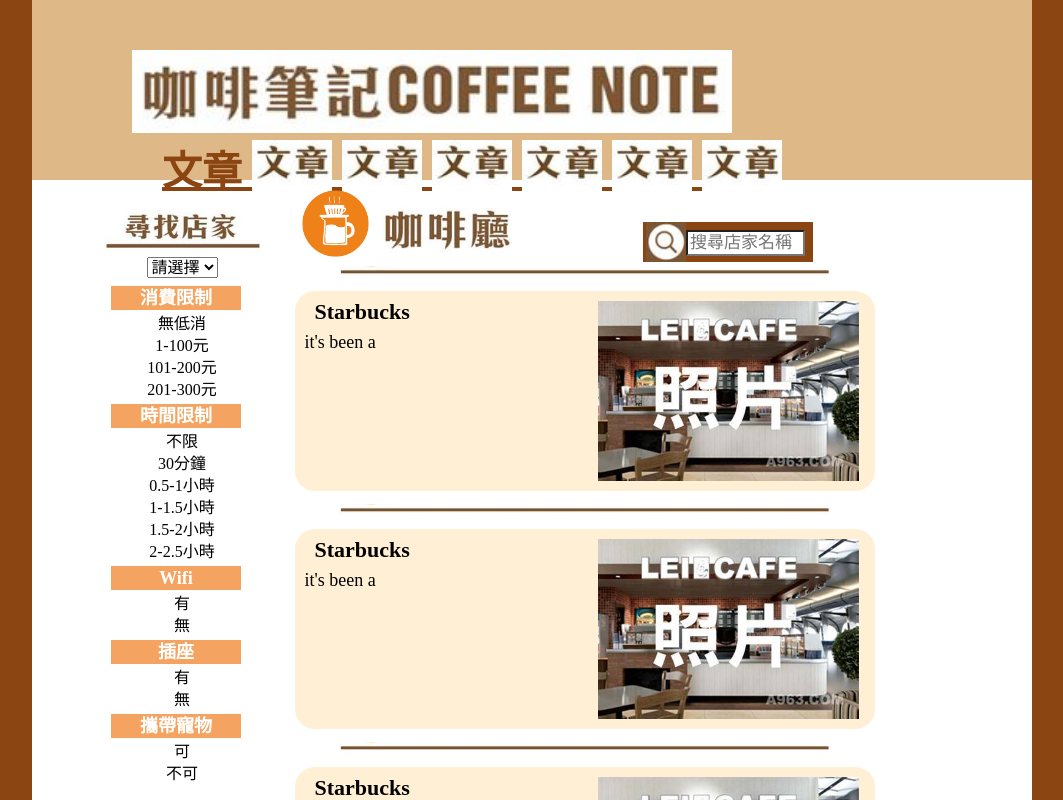
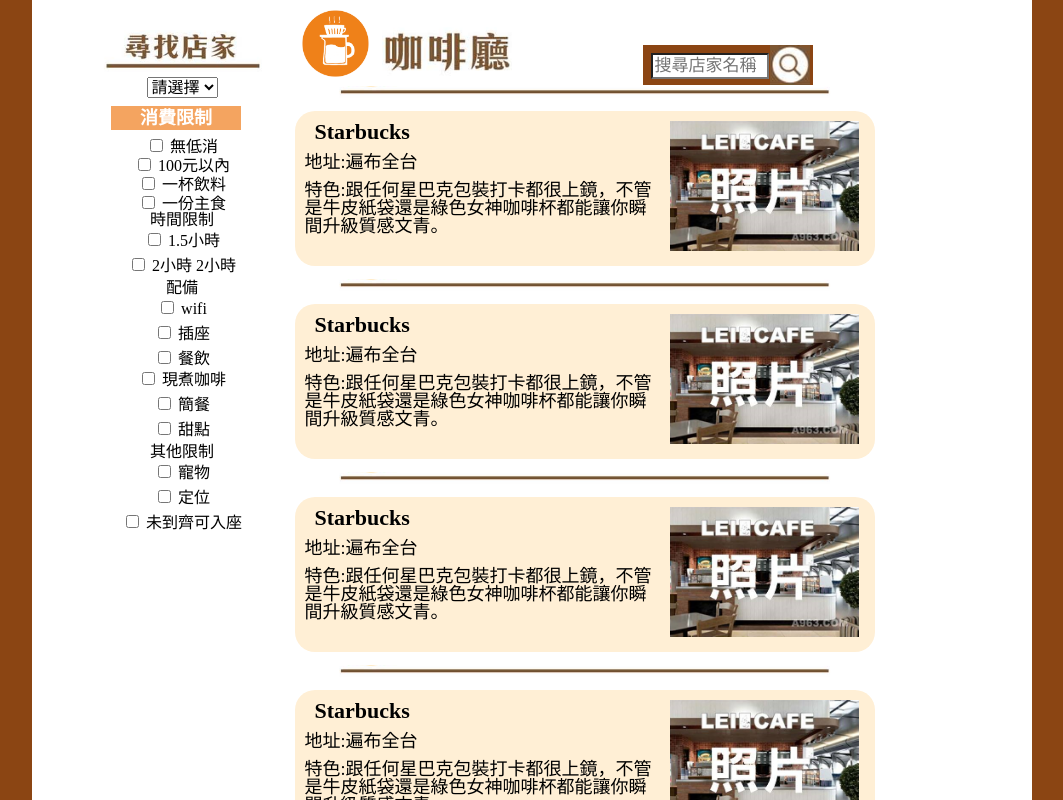
Before and after one commit to timfrom2007/coffee_note, a plain HTML site: page coffeeN.html in a window 1280 px wide. Shown: the whole page, without its empty margins (184-1247 px from the left). Drawn offline with Linux system fonts and the light colour scheme.

Commit message:
no message

```diff
--- a/coffeeN.html
+++ b/coffeeN.html
@@ -14,10 +14,10 @@
 <body>
      <div class="wrap">
 	  	<div class="main">
-	  		<div class="headback">
+	  		<!-- <div class="headback"> -->
   				<!-- <img src="img/headback.jpg" alt="revise later"> -->
-  			</div>
-	  		<div class="header">
+  			<!-- </div> -->
+	  		<!-- <div class="header">
 	  			<a  href="">
 	  				<img src="img/Note.png" alt="revise later">
 	  			</a>
@@ -44,13 +44,14 @@
 	  					<img src="img/articleHead.png" alt="revise later">
 	  				</a>
 	  			</div>
-	  		</div>
-
+	  		</div>	  -->
 	  		<div class="left-column">
 			  	<h1 class="findShops">
+			  		<!-- filter-v -->
 			    	<a><img src="img/findShops.png"></a>
 			    </h1>
-			    <div class="test">
+			    <!-- test -->
+			    <div class="filter-item">
 					<!-- <div class="test-title">台北行政區</div> -->
 					<select>
 					  <label>台北行政區</label>
@@ -71,43 +72,87 @@
 	  			</div>
 			    <div class="test">
 			    	<ul id="cost-limit">
-			    		<div class="test-title">消費限制</div>
-						<li data-cost="0">無低消</li>
-						<li data-cost="100">1-100元</li>
-						<li data-cost="200">101-200元</li>
-						<li data-cost="300">201-300元</li>
+			    		<!-- filter-title -->
+			    		<div class="filter-title">消費限制</div>
+						<li data-cost="0">
+							<input type="checkbox" value="Y" onclick="">
+							<label>無低消</label>
+						</li>
+						<li data-cost="100">
+							<input type="checkbox" value="Y" onclick="">
+							<label>100元以內</label>
+						</li>
+						<li data-cost="200">
+							<input type="checkbox" value="Y" onclick="">
+							<label>一杯飲料</label>
+						</li>
+						<li data-cost="300">
+							<input type="checkbox" value="Y" onclick="">
+							<label>一份主食</label>
+						</li>
 					</ul>
 	  			</div>
-	  			<div class="test">
+	  			<div class="filter-item">
 			    	<ul id="time-limit">
 			    		<div class="test-title">時間限制</div>
-						<li data-time="0">不限</li>
-						<li data-time="0.5">30分鐘</li>
-						<li data-time="1">0.5-1小時</li>
-						<li data-time="1.5">1-1.5小時</li>
-						<li data-time="2">1.5-2小時</li>
-						<li data-time="2.5">2-2.5小時</li>
+						<li data-time="0">
+							<input type="checkbox" value="Y" onclick="">
+							<label>1.5小時</label>
+						</li>
+						<li data-time="2">
+							<input type="checkbox" value="Y" onclick="">
+							<label>2小時</label>
+						2小時</li>
 					</ul>
 	  			</div>
-	  			<div class="test">
+	  			<div class="filter-item">
 			    	<ul id="wifi-limit">
-			    		<div class="test-title">Wifi</div>
-						<li data-wifi="1">有</li>
-						<li data-wifi="0">無</li>
+			    		<div class="test-title">配備</div>
+						<li data-wifi="1">
+							<input type="checkbox" value="Y" onclick="">
+							<label>wifi</label>
+						</li>
+						<li data-wifi="0">
+							<input type="checkbox" value="Y" onclick="">
+							<label>插座</label>
+						</li>
 					</ul>
 	  			</div>
-	  			<div class="test">
-			    	<ul id="plug-limit">
-			    		<div class="test-title">插座</div>
-						<li data-plug=1>有</li>
-						<li data-plug=0>無</li>
+	  			<div class="filter-item">
+			    	<ul id="eat-limit">
+			    		<div class="test-title">
+			    			<input type="checkbox" value="Y" onclick="">
+							<label>餐飲</label>
+						</div>
+						<li data-plug=1>
+							<input type="checkbox" value="Y" onclick="">
+							<label>現煮咖啡</label>
+						</li>
+						<li data-plug=0>
+							<input type="checkbox" value="Y" onclick="">
+							<label>簡餐</label>
+						</li>
+						<li data-plug=2>
+							<input type="checkbox" value="Y" onclick="">
+							<label>甜點</label>
+						</li>
 					</ul>
 	  			</div>
-	  			<div class="test">
-			    	<ul id="pet-limit">
-			    		<div class="test-title">攜帶寵物</div>
-						<li data-pet="1">可</li>
-						<li data-pet="0">不可</li>
+	  			<div class="filter-item">
+			    	<ul id="other-limit">
+			    		<div class="test-title">其他限制</div>
+						<li data-pet="1">
+							<input type="checkbox" value="Y" onclick="">
+							<label>寵物</label>
+						</li>
+						<li data-pet="0">
+							<input type="checkbox" value="Y" onclick="">
+							<label>定位</label>
+						</li>
+						<li data-pet="2">
+							<input type="checkbox" value="Y" onclick="">
+							<label>未到齊可入座</label>
+						</li>
 					</ul>
 	  		</div>
 	  		<div class="shop-list">
@@ -119,8 +164,35 @@
 						<img src="img/coffeeShop.png">
 		  			</div>
 		  			<div class="shop-search">
+		  				<input type="text" value="" placeholder="搜尋店家名稱" class="inputShop">
+		  				<button type="button">
 		  					<img src="img/search-icon.png">
-		  				<input type="text" value="" placeholder="搜尋店家名稱" class="inputShop">
+		  				</button>
+		  			</div>
+		  		</div>
+	  			<div class="one-shop">
+	  				<div class="shop-line">
+	  					<img src="img/line.png" alt="revise later">
+	  				</div>
+	  				<!-- ul li shop list shop item line pseudo -->
+	  				<div class="shop-box">
+						<div class="shop-photo">
+							<img src="img/shop_photo.png" alt="revise later">
+						</div>
+						<div class="shop-text-box">
+							<!-- shop-summery -->
+							<div class="shop-name">
+								Starbucks
+							</div>
+							<p class="shop-name-text">
+								<!-- shop-address -->
+								地址:遍布全台
+							</p>
+							<p class="shop-name-text">
+								<!-- shop-teaser -->
+								特色:跟任何星巴克包裝打卡都很上鏡，不管是牛皮紙袋還是綠色女神咖啡杯都能讓你瞬間升級質感文青。
+							</p>
+						</div>
 	  				</div>
 	  			</div>
 	  			<div class="one-shop">
@@ -131,12 +203,17 @@
 						<div class="shop-photo">
 							<img src="img/shop_photo.png" alt="revise later">
 						</div>
+						<div class="shop-text-box">
 							<div class="shop-name">
 								Starbucks
 							</div>
 							<p class="shop-name-text">
-							it's been a
+								地址:遍布全台
 							</p>
+							<p class="shop-name-text">
+								特色:跟任何星巴克包裝打卡都很上鏡，不管是牛皮紙袋還是綠色女神咖啡杯都能讓你瞬間升級質感文青。
+							</p>
+						</div>
 	  				</div>
 	  			</div>
 	  			<div class="one-shop">
@@ -147,12 +224,17 @@
 						<div class="shop-photo">
 							<img src="img/shop_photo.png" alt="revise later">
 						</div>
+						<div class="shop-text-box">
 							<div class="shop-name">
 								Starbucks
 							</div>
 							<p class="shop-name-text">
-							it's been a
+								地址:遍布全台
 							</p>
+							<p class="shop-name-text">
+								特色:跟任何星巴克包裝打卡都很上鏡，不管是牛皮紙袋還是綠色女神咖啡杯都能讓你瞬間升級質感文青。
+							</p>
+						</div>
 	  				</div>
 	  			</div>
 	  			<div class="one-shop">
@@ -163,12 +245,17 @@
 						<div class="shop-photo">
 							<img src="img/shop_photo.png" alt="revise later">
 						</div>
+						<div class="shop-text-box">
 							<div class="shop-name">
 								Starbucks
 							</div>
 							<p class="shop-name-text">
-							it's been a
+								地址:遍布全台
 							</p>
+							<p class="shop-name-text">
+								特色:跟任何星巴克包裝打卡都很上鏡，不管是牛皮紙袋還是綠色女神咖啡杯都能讓你瞬間升級質感文青。
+							</p>
+						</div>
 	  				</div>
 	  			</div>
 	  			<div class="page">
--- a/js/coffeeN.js
+++ b/js/coffeeN.js
@@ -4,33 +4,59 @@ $('#cost-limit li').on("mouseenter",function(){
     $(this).css("color","#FF8C00");
 });
 $('#cost-limit li').on("mouseleave",function(){
-    $(this).css("color","#8B4513");
+    $(this).css("color","black");
 });
-
 $('#cost-limit li').click(function(){
     $('#cost-limit li').css("color","black");
     $(this).css("color","red");
 });
+
 // $('#cost-limit li').on("mouseenter",function(){
-// 	if($('#cost-limit li').css("color","red"))){
+// 	var isRed=$(this).css('color');
+
+//     if(isRed.equals"red")){
 // 	}else{
-// 		$('#cost-limit li').css("color","black");
+// 		// $('#cost-limit li').css("color","black");
 //    		$(this).css("color","blue");
 // 	}
 // });
+$('#time-limit li').on("mouseenter",function(){
+    $(this).css("color","#FF8C00");
+});
+$('#time-limit li').on("mouseleave",function(){
+    $(this).css("color","black");
+});
 $('#time-limit li').click(function(){
     $('#time-limit li').css("color","black");
     $(this).css("color","red");
+});
+$('#wifi-limit li').on("mouseenter",function(){
+    $(this).css("color","#FF8C00");
+});
+$('#wifi-limit li').on("mouseleave",function(){
+    $(this).css("color","black");
 });
 $('#wifi-limit li').click(function(){
     $('#wifi-limit li').css("color","black");
     $(this).css("color","red");
 });
-$('#plug-limit li').click(function(){
+$('#eat-limit li').on("mouseenter",function(){
+    $(this).css("color","#FF8C00");
+});
+$('#eat-limit li').on("mouseleave",function(){
+    $(this).css("color","black");
+});
+$('#eat-limit li').click(function(){
     $('#plug-limit li').css("color","black");
     $(this).css("color","red");
 });
-$('#pet-limit li').click(function(){
+$('#other-limit li').on("mouseenter",function(){
+    $(this).css("color","#FF8C00");
+});
+$('#other-limit li').on("mouseleave",function(){
+    $(this).css("color","black");
+});
+$('#other-limit li').click(function(){
     $('#pet-limit li').css("color","black");
     $(this).css("color","red");
 });
--- a/styleN.css
+++ b/styleN.css
@@ -68,7 +68,7 @@ color: #8B4513;
 }
 .left-column{
 	position:relative;
-	padding:30px 0px 265px 50px;
+	padding:30px 0px 330px 50px;
 	width:25%;
 	text-align:center;
 	/*display:inline-block;*/
@@ -78,7 +78,7 @@ color: #8B4513;
 	/*padding:70px 0px 0px 30px;*/
 	width:80%;
 }
-.test-title{
+.filter-title{
 	position:relative;
 	left:15px;
 	width:65%;
@@ -89,11 +89,11 @@ color: #8B4513;
 	margin:2px 0px 6px 14px;
 	padding:3px 0px 3px 0px;
 }
-.test select{
+.filter-item select{
 	font-size: 16px;
 	margin:2px 0px 6px 0px;
 }
-.test li{
+.filter-item li{
 	font-size: 16px;
 	margin:2px 0px 6px 0px;
 }
@@ -126,23 +126,26 @@ color: #8B4513;
 .shop-box{
 	position:relative;
 	width:100%;
-	height:200px;
+	height:155px;
 	background-color: #FFEFD5;
 	border-radius: 20px;
 	/*display:inline-block;*/
 	margin:10px 0px 12px 0px;
 }
 .shop-photo{
-	width:40%;
-	height:100%;
+	width:50%;
+	height:150px;
 	position:absolute;
-	right:55px;
+	right:-35px
 
 }
 .shop-photo img{
 	height:100%;
 	padding:10px;
 	border-radius: 10px;
+}
+.shop-text-box{
+	width:63%;
 }
 .shop-name{
 	padding:10px 0px 10px 10px;
@@ -153,7 +156,7 @@ color: #8B4513;
 	text-align:left;
 }
 .shop-name-text{
-	padding:0px 0px 0px 10px;
+	padding:0px 0px 10px 10px;
 	/*margin:50px;*/
 	font-size:18px;
 	color: black;
@@ -170,13 +173,14 @@ color: #8B4513;
 .shop-search img{
 	height:100%;
 	position:absolute;
-	left:3px;
+	right:3px;
+	top:0;
 }
 .inputShop{
 	height: 50%;
 	width: 65%;
 	position: absolute;
-	right:8px;
+	left:8px;
 	top:8px;
 	font-size:17px;
 	color: #000000;
```
Lines whose indentation alone changed are shown as unchanged.
